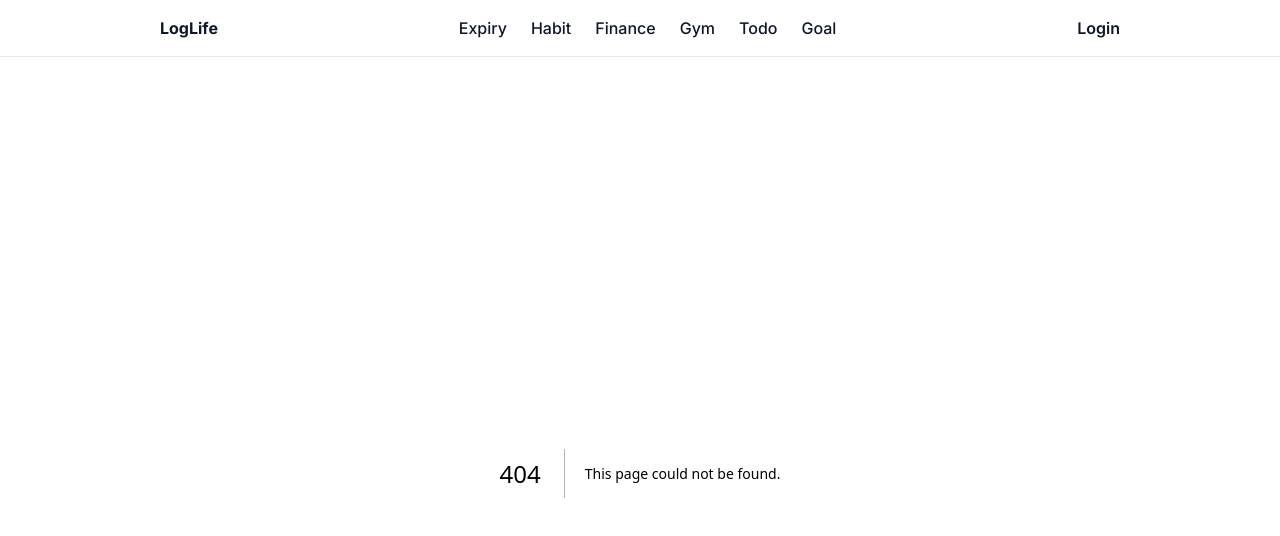
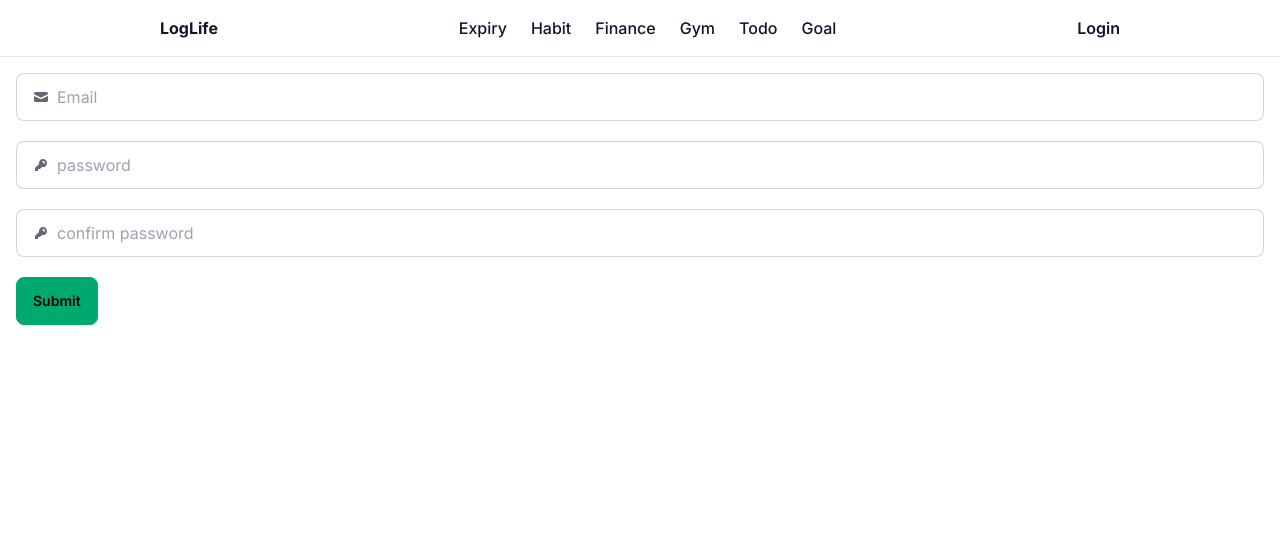
Before and after one commit to Manoj-Karthick/loglife, a Next.js app: page /Signup in a window 1280 px wide. Before the commit this address had no page. Shown: the top 536 px of the page. Built offline with nearby package versions, Linux system fonts and the light colour scheme.

Commit message:
Added Login & Signup page

```diff
--- a/app/(components)/Nav.jsx
+++ b/app/(components)/Nav.jsx
@@ -15,7 +15,9 @@
         <Link href="/Expiry">Goal</Link>
       </div>
       <div>
-        <p className="font-semibold cursor-pointer">Login</p>
+        <Link href="/Login" className="font-semibold cursor-pointer">
+          Login
+        </Link>
       </div>
     </nav>
   );
--- a/app/Expiry/add/page.jsx
+++ b/app/Expiry/add/page.jsx
@@ -2,13 +2,21 @@
 
 const AddExpiry = () => {
   return (
-    <form>
+    <div className="container mx-auto">
+      <form className="space-y-4">
+        <div className="">
           <label>Expiry Name</label>
-      <input type="text" />
-      <br></br>
+          <input
+            type="text"
+            placeholder="Expiry Name"
+            className="input input-bordered w-full max-w-xs"
+          />
+        </div>
+        <div>
           <label>Expiry Date</label>
-      <input type="date" />
-      <br></br>
+          <input type="date" className="" />
+        </div>
+        <div>
           <label>Reminder</label>
           <select name="" id="">
             <option value="Daily">Daily</option>
@@ -16,7 +24,8 @@
             <option value="Monthly">Monthly</option>
             <option value="Yearly">Yearly</option>
           </select>
-      <br></br>
+        </div>
+        <div>
           <label>Group</label>
           <select name="" id="">
             <option value="Fruits & Vegetables">Fruits & Vegetables</option>
@@ -24,11 +33,13 @@
             <option value="Services">Services</option>
             <option value="Medicines">Medicines</option>
           </select>
-      <br></br>
+        </div>
+        <div>
           <label>Notes</label>
           <input type="text" />
-      <br></br>
+        </div>
       </form>
+    </div>
   );
 };
 
--- /dev/null
+++ b/app/Login/page.jsx
@@ -0,0 +1,58 @@
+"use client";
+
+import { useState } from "react";
+
+const Login = () => {
+  const [email, setEmail] = useState("");
+  const [password, setPassword] = useState("");
+  const handleLogin = (e) => {
+    e.preventDefault();
+    console.log(email, password);
+  };
+  return (
+    <div>
+      <form onSubmit={handleLogin} className="space-y-5">
+        <label className="input input-bordered flex items-center gap-2">
+          <svg
+            xmlns="http://www.w3.org/2000/svg"
+            viewBox="0 0 16 16"
+            fill="currentColor"
+            className="w-4 h-4 opacity-70"
+          >
+            <path d="M2.5 3A1.5 1.5 0 0 0 1 4.5v.793c.026.009.051.02.076.032L7.674 8.51c.206.1.446.1.652 0l6.598-3.185A.755.755 0 0 1 15 5.293V4.5A1.5 1.5 0 0 0 13.5 3h-11Z" />
+            <path d="M15 6.954 8.978 9.86a2.25 2.25 0 0 1-1.956 0L1 6.954V11.5A1.5 1.5 0 0 0 2.5 13h11a1.5 1.5 0 0 0 1.5-1.5V6.954Z" />
+          </svg>
+          <input
+            type="text"
+            placeholder="Email"
+            onChange={(e) => setEmail(e.target.value)}
+            value={email}
+          />
+        </label>
+        <label className="input input-bordered flex items-center gap-2">
+          <svg
+            xmlns="http://www.w3.org/2000/svg"
+            viewBox="0 0 16 16"
+            fill="currentColor"
+            className="w-4 h-4 opacity-70"
+          >
+            <path
+              fillRule="evenodd"
+              d="M14 6a4 4 0 0 1-4.899 3.899l-1.955 1.955a.5.5 0 0 1-.353.146H5v1.5a.5.5 0 0 1-.5.5h-2a.5.5 0 0 1-.5-.5v-2.293a.5.5 0 0 1 .146-.353l3.955-3.955A4 4 0 1 1 14 6Zm-4-2a.75.75 0 0 0 0 1.5.5.5 0 0 1 .5.5.75.75 0 0 0 1.5 0 2 2 0 0 0-2-2Z"
+              clipRule="evenodd"
+            />
+          </svg>
+          <input
+            type="password"
+            placeholder="password"
+            onChange={(e) => setPassword(e.target.value)}
+            value={password}
+          />
+        </label>
+        <button className="btn btn-success">Success</button>
+      </form>
+    </div>
+  );
+};
+
+export default Login;
--- /dev/null
+++ b/app/Signup/page.jsx
@@ -0,0 +1,79 @@
+"use client";
+
+import { useState } from "react";
+
+const Signup = () => {
+  const [email, setEmail] = useState("");
+  const [password, setPassword] = useState("");
+  const [confirmPassword, setConfirmPassword] = useState("");
+  const handleLogin = (e) => {
+    e.preventDefault();
+    console.log(email, password);
+  };
+  return (
+    <div className="container mx-auto">
+      <form onSubmit={handleLogin} className="space-y-5">
+        <label className="input input-bordered flex items-center gap-2">
+          <svg
+            xmlns="http://www.w3.org/2000/svg"
+            viewBox="0 0 16 16"
+            fill="currentColor"
+            className="w-4 h-4 opacity-70"
+          >
+            <path d="M2.5 3A1.5 1.5 0 0 0 1 4.5v.793c.026.009.051.02.076.032L7.674 8.51c.206.1.446.1.652 0l6.598-3.185A.755.755 0 0 1 15 5.293V4.5A1.5 1.5 0 0 0 13.5 3h-11Z" />
+            <path d="M15 6.954 8.978 9.86a2.25 2.25 0 0 1-1.956 0L1 6.954V11.5A1.5 1.5 0 0 0 2.5 13h11a1.5 1.5 0 0 0 1.5-1.5V6.954Z" />
+          </svg>
+          <input
+            type="text"
+            placeholder="Email"
+            onChange={(e) => setEmail(e.target.value)}
+            value={email}
+          />
+        </label>
+        <label className="input input-bordered flex items-center gap-2">
+          <svg
+            xmlns="http://www.w3.org/2000/svg"
+            viewBox="0 0 16 16"
+            fill="currentColor"
+            className="w-4 h-4 opacity-70"
+          >
+            <path
+              fillRule="evenodd"
+              d="M14 6a4 4 0 0 1-4.899 3.899l-1.955 1.955a.5.5 0 0 1-.353.146H5v1.5a.5.5 0 0 1-.5.5h-2a.5.5 0 0 1-.5-.5v-2.293a.5.5 0 0 1 .146-.353l3.955-3.955A4 4 0 1 1 14 6Zm-4-2a.75.75 0 0 0 0 1.5.5.5 0 0 1 .5.5.75.75 0 0 0 1.5 0 2 2 0 0 0-2-2Z"
+              clipRule="evenodd"
+            />
+          </svg>
+          <input
+            type="password"
+            placeholder="password"
+            onChange={(e) => setPassword(e.target.value)}
+            value={password}
+          />
+        </label>
+        <label className="input input-bordered flex items-center gap-2">
+          <svg
+            xmlns="http://www.w3.org/2000/svg"
+            viewBox="0 0 16 16"
+            fill="currentColor"
+            className="w-4 h-4 opacity-70"
+          >
+            <path
+              fillRule="evenodd"
+              d="M14 6a4 4 0 0 1-4.899 3.899l-1.955 1.955a.5.5 0 0 1-.353.146H5v1.5a.5.5 0 0 1-.5.5h-2a.5.5 0 0 1-.5-.5v-2.293a.5.5 0 0 1 .146-.353l3.955-3.955A4 4 0 1 1 14 6Zm-4-2a.75.75 0 0 0 0 1.5.5.5 0 0 1 .5.5.75.75 0 0 0 1.5 0 2 2 0 0 0-2-2Z"
+              clipRule="evenodd"
+            />
+          </svg>
+          <input
+            type="password"
+            placeholder="confirm password"
+            onChange={(e) => setConfirmPassword(e.target.value)}
+            value={confirmPassword}
+          />
+        </label>
+        <button className="btn btn-success">Submit</button>
+      </form>
+    </div>
+  );
+};
+
+export default Signup;
--- a/tailwind.config.js
+++ b/tailwind.config.js
@@ -15,5 +15,5 @@
       colors: {},
     },
   },
-  plugins: [],
+  plugins: [require("daisyui")],
 };
```
Also changed, not shown: package.json (+12 -4 lines), 2 other files (tests, documents, lock files or other folders). Lines whose indentation alone changed are shown as unchanged.
